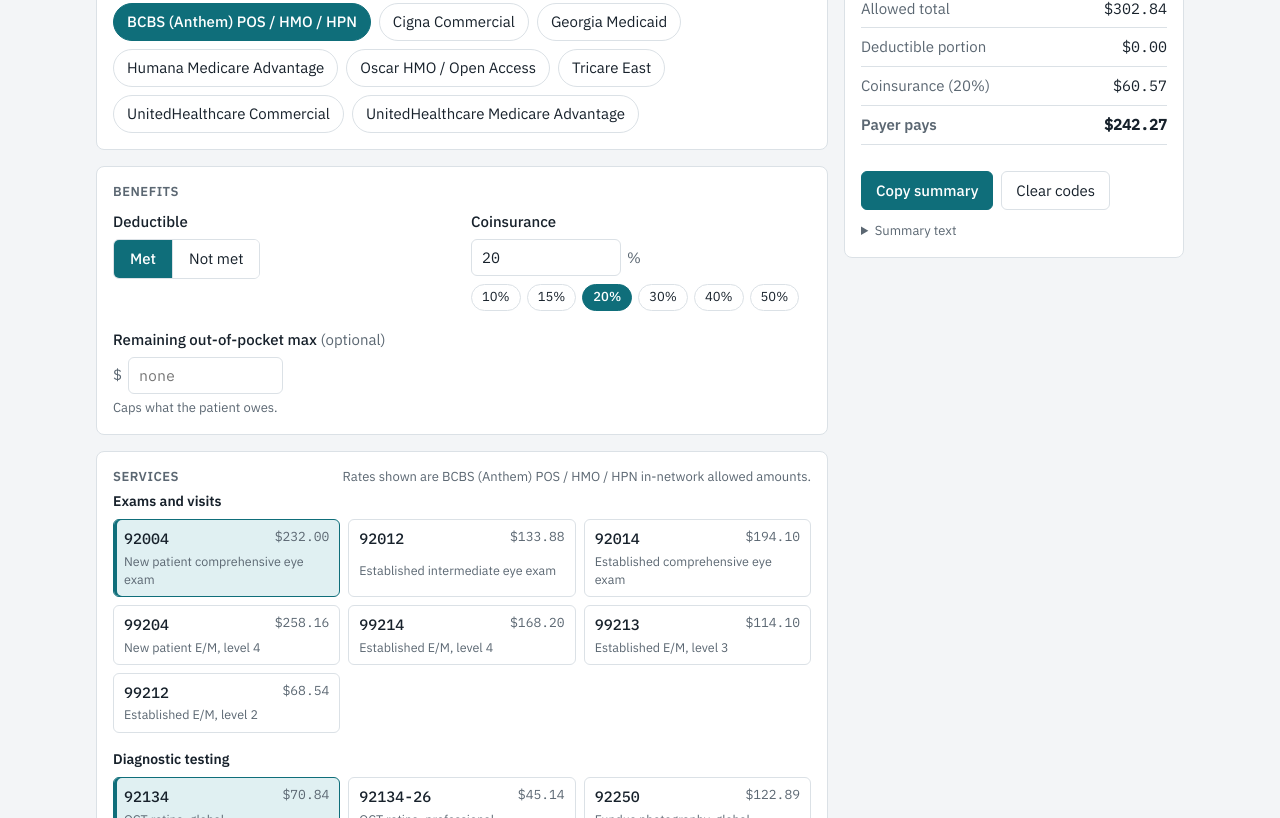
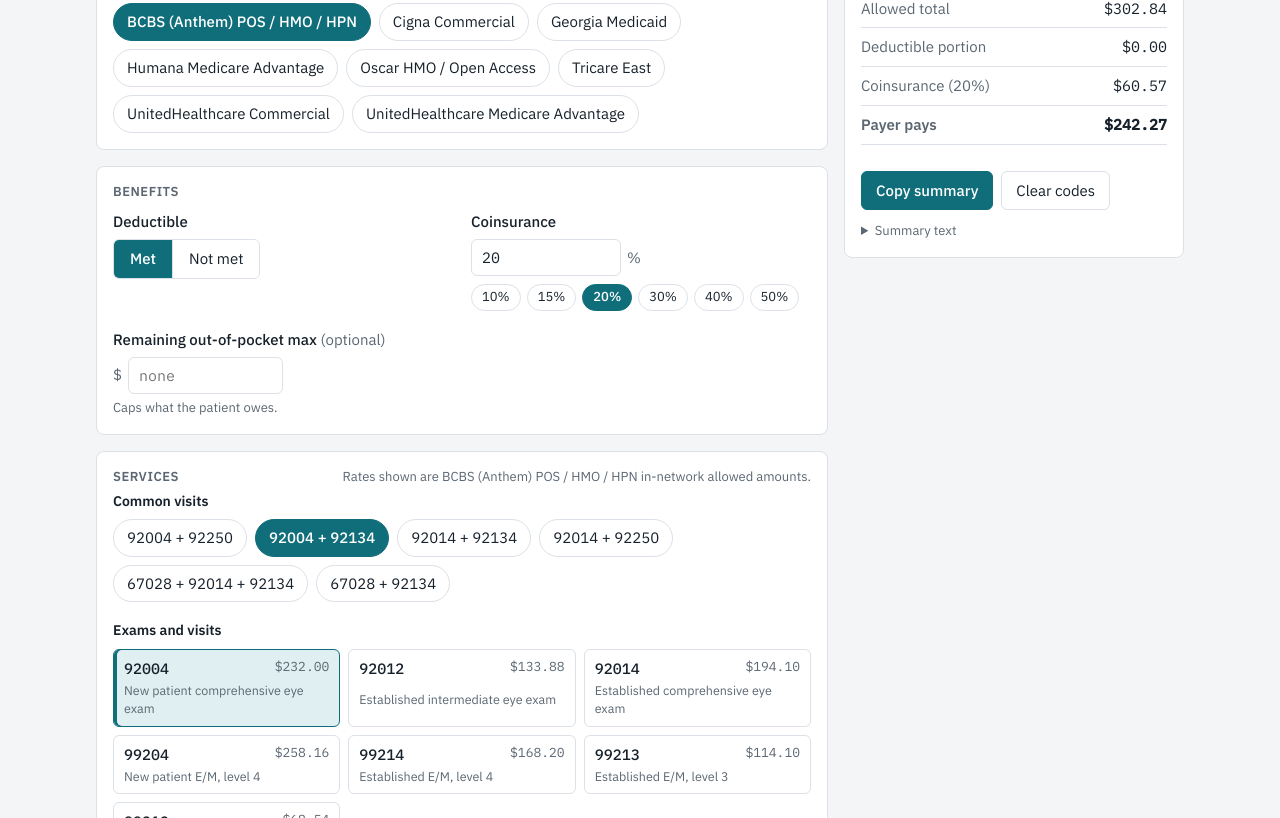
Before and after one commit to Kareemsioufi/Estimator, a plain HTML site: page index.html in a window 1280 px wide. Shown: the part 282-1100 px from the top of the page. Drawn offline with Linux system fonts and the light colour scheme.

Commit message:
index.html

```diff
--- a/index.html
+++ b/index.html
@@ -174,6 +174,8 @@ td input { width: 84px; padding: 6px 8px; }
 .x { font: inherit; background: none; border: 0; color: var(--muted); cursor: pointer; font-size: 18px; line-height: 1; padding: 4px 8px; }
 .x:hover { color: var(--bad); }
 .empty { color: var(--muted); padding: 14px 0; }
+.bundle-h { margin: 0 0 8px; font-size: 14px; font-weight: 600; }
+.bundles { margin-bottom: 18px; }
 .sec-head { display: flex; justify-content: space-between; align-items: center; gap: 8px; margin-bottom: 4px; flex-wrap: wrap; }
 .flags { margin: 0; padding-left: 18px; color: var(--muted); font-size: 13px; }
 .flags li { margin-bottom: 4px; }
@@ -235,6 +237,8 @@ td input { width: 84px; padding: 6px 8px; }
 
     <section class="card a-services" aria-labelledby="svc-h">
       <div class="sec-head"><h2 id="svc-h" style="margin:0">Services</h2><span class="hint" style="margin:0" id="rateNote"></span></div>
+      <h3 class="bundle-h">Common visits</h3>
+      <div class="chips bundles" id="bundles" role="group" aria-label="Common visits"></div>
       <div class="groups" id="groups"></div>
       <h2 style="margin-top:20px">Lines</h2>
       <div class="tbl-wrap">
@@ -288,6 +292,16 @@ const CODES = [
 ];
 CODES.forEach(c => { c.key = c.code + "|" + c.mod; c.label = c.code + (c.mod ? "-" + c.mod : ""); });
 const CODE_BY_KEY = Object.fromEntries(CODES.map(c => [c.key, c]));
+
+const BUNDLES = [
+  ["92004", "92250"],
+  ["92004", "92134"],
+  ["92014", "92134"],
+  ["92014", "92250"],
+  ["67028", "92014", "92134"],
+  ["67028", "92134"]
+].map(b => b.map(c => c + "|"));
+BUNDLES.forEach(b => b.forEach(k => { if (!CODE_BY_KEY[k]) throw new Error("Unknown code in bundle: " + k); }));
 
 const FLAGS = {
   "AETNA_COMMERCIAL|76512|": "76512 is $19,951.00. This is probably a typo for $199.51.",
@@ -397,6 +411,12 @@ function renderCoinsChips() {
     `<button type="button" class="chip" data-v="${v}" aria-pressed="${String(v) === String(state.coins)}">${v}%</button>`).join("");
 }
 
+function renderBundles() {
+  const cur = state.lines.map(l => l.key).sort().join(",");
+  $("bundles").innerHTML = BUNDLES.map((b, i) =>
+    `<button type="button" class="chip" data-b="${i}" aria-pressed="${b.slice().sort().join(",") === cur}">${b.map(k => k.replace("|", "")).join(" + ")}</button>`).join("");
+}
+
 function renderGroups() {
   const fees = payerById().fees;
   const groups = [];
@@ -489,6 +509,7 @@ function renderAll() {
   renderGroups();
   renderFlags();
   renderCoinsChips();
+  renderBundles();
 }
 
 // Events
@@ -522,6 +543,11 @@ $("lines").addEventListener("click", e => {
   const b = e.target.closest("[data-rm]"); if (!b) return;
   state.lines.splice(+b.dataset.rm, 1); renderAll();
 });
+$("bundles").addEventListener("click", e => {
+  const b = e.target.closest("[data-b]"); if (!b) return;
+  state.lines = BUNDLES[+b.dataset.b].map(key => ({ key, units: CODE_BY_KEY[key].u || 1, override: "" }));
+  renderAll();
+});
 $("clearBtn").addEventListener("click", () => { state.lines = []; renderAll(); });
 $("copyBtn").addEventListener("click", async () => {
   const btn = $("copyBtn"), txt = $("sumText").textContent;
```
